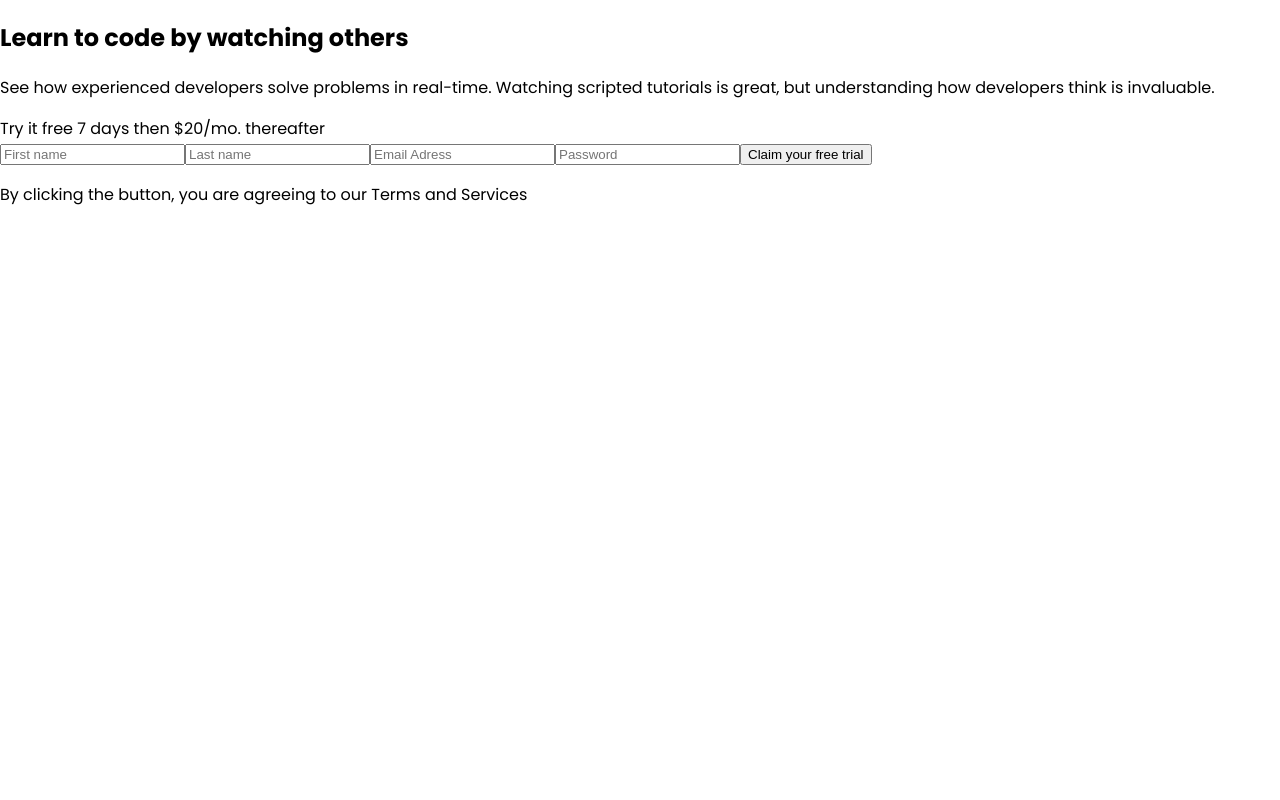
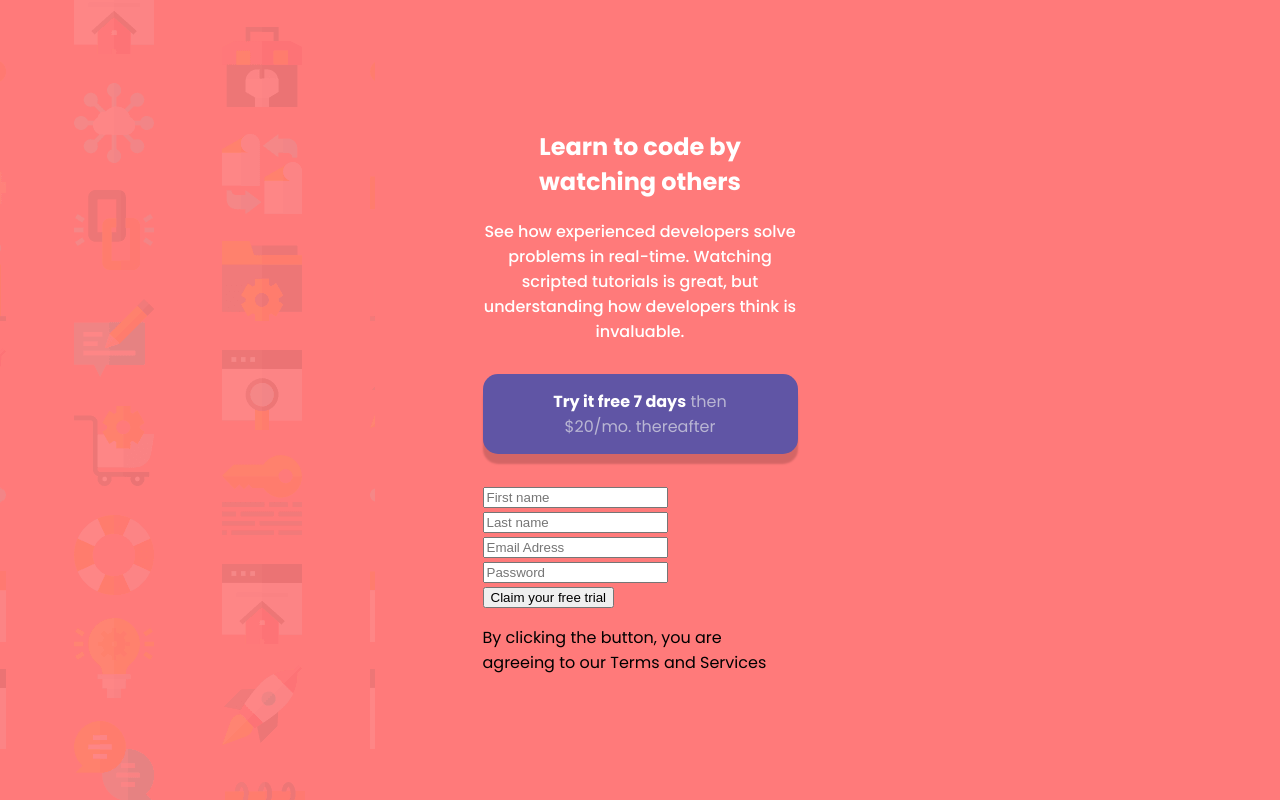
Before and after one commit to lmpko/frontendmentor-intro-component-with-signup-form-master, a React app: page / in a window 1280 px wide. Built offline with nearby package versions, Linux system fonts and the light colour scheme.

Commit message:
introcomponent css done, and offer component css done

```diff
--- a/app.css
+++ b/app.css
@@ -13,4 +13,36 @@ body{
     font-size: 1rem;
     margin: 0;
     font-family: 'Poppins', sans-serif;
+    background: url("/images/bg-intro-mobile.png");
+    background-repeat: no-repeat;
+    background-color: var(--primary-color);
+    display: flex;
+    justify-content: center;
+    align-items: center;
+    min-height: 100vh;
 }
+
+main{
+    width: 19.6875rem;
+}
+
+.overview{
+    color: white;
+    font-weight: 500;
+    text-align: center;
+}
+
+.offer{
+    background-color: var(--tertiary-color);
+    border-radius: .9375rem;
+    color: var(--fifthary-color);
+    text-align: center;
+    padding: .9375rem 4.375rem;
+    margin: 1.875rem 0;
+    box-shadow: 0px 10px 2px 0px rgba(0,0,0,0.17);
+}
+
+.offer span{
+    color: white;
+    font-weight: 700;
+}
--- a/src/IntroComponent.js
+++ b/src/IntroComponent.js
@@ -5,7 +5,7 @@ import FormComponent from './FormComponent'
 const IntroComponent = () => {
   return (
     <>
-        <section>
+        <section className='overview'>
             <h1>Learn to code by watching others</h1>
             <p>
                 See how experienced developers solve problems in real-time. Watching scripted tutorials is great,
--- a/src/OfferComponent.js
+++ b/src/OfferComponent.js
@@ -2,7 +2,7 @@ import React from 'react'
 
 const OfferComponent = () => {
   return (
-    <div> Try it free 7 days then $20/mo. thereafter</div>
+    <div className='offer'> <span>Try it free 7 days</span>  then $20/mo. thereafter</div>
   )
 }
 
```
